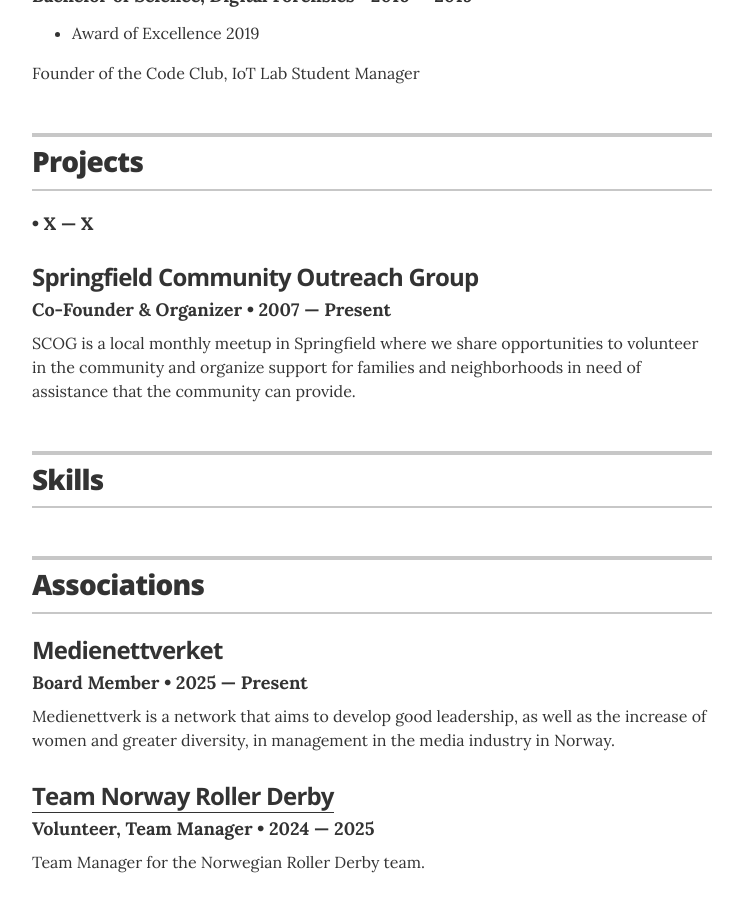
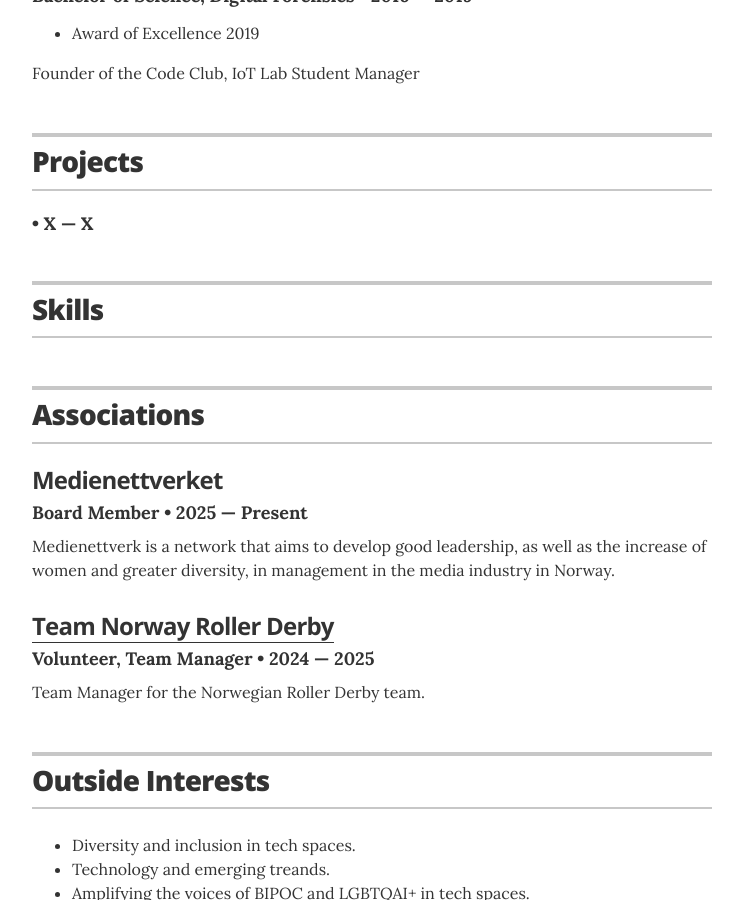
Before and after one commit to thisislola/thisislola.github.io, a Jekyll site: the page built from index.html, in a window 1280 px wide and 900 px high, scrolled down 1473 px. Shown: the whole window, without its empty margins (268-1011 px from the left). Built offline with Jekyll 4.4.1, drawn with Linux system fonts in a browser that asks for light colours.

Commit message:
Update projects.yml

```diff
--- a/_data/projects.yml
+++ b/_data/projects.yml
@@ -1,15 +1,8 @@
 # Projects
 
-# Medienettverket
+# Name project
 - project:
   role:
   duration: X &mdash; X
-  # url: "#"
+  url: "#"
   description:
-
-# Springfield Community Outreach Group
-- project: Springfield Community Outreach Group
-  role: Co-Founder & Organizer
-  duration: 2007 &mdash; Present
-  # url: "#"
-  description: SCOG is a local monthly meetup in Springfield where we share opportunities to volunteer in the community and organize support for families and neighborhoods in need of assistance that the community can provide.
```
